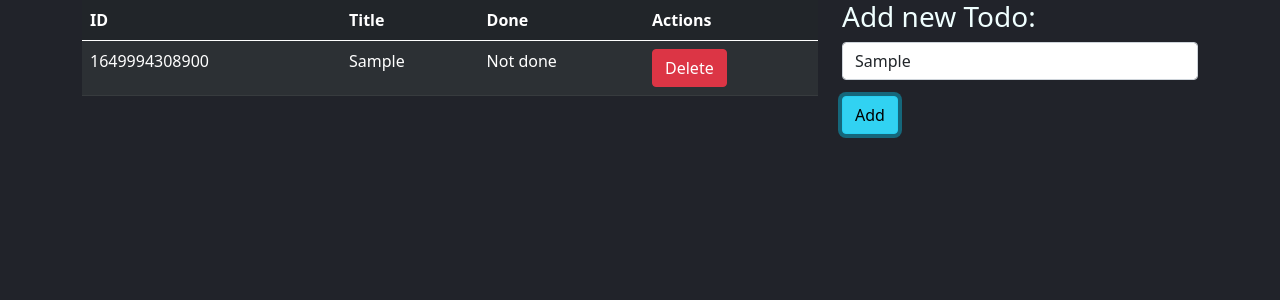
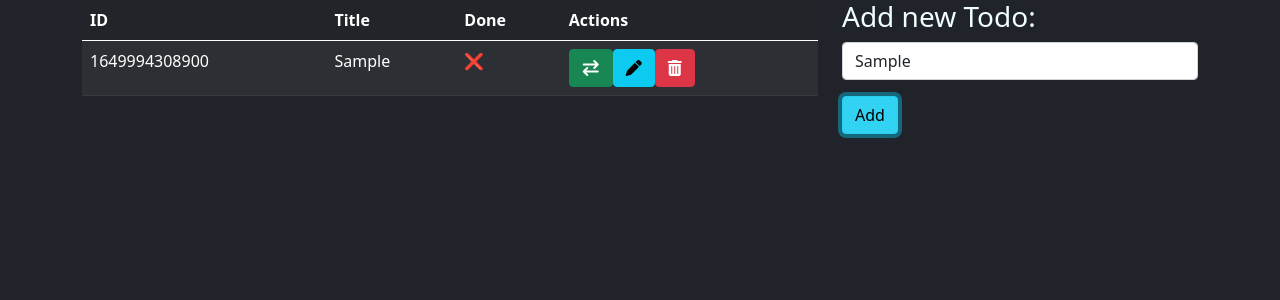
Before and after one commit to stargazing4122/13-todoapp-ts-context-newofnext, a React (Create React App) app: page / in a window 1280 px wide. Both pictures are taken after typing "Sample" into the empty fields and a click on the input "Add". Shown: the top 300 px of the page. Built offline with nearby package versions, Linux system fonts and the light colour scheme.

Commit message:
something of interface

```diff
--- a/public/index.html
+++ b/public/index.html
@@ -25,6 +25,7 @@
       Learn how to configure a non-root public URL by running `npm run build`.
     -->
     <link href="https://cdn.jsdelivr.net/npm/bootstrap@5.0.2/dist/css/bootstrap.min.css" rel="stylesheet" integrity="sha384-EVSTQN3/azprG1Anm3QDgpJLIm9Nao0Yz1ztcQTwFspd3yD65VohhpuuCOmLASjC" crossorigin="anonymous">
+    <link rel="stylesheet" href="https://cdnjs.cloudflare.com/ajax/libs/font-awesome/6.1.1/css/all.min.css" integrity="sha512-KfkfwYDsLkIlwQp6LFnl8zNdLGxu9YAA1QvwINks4PhcElQSvqcyVLLD9aMhXd13uQjoXtEKNosOWaZqXgel0g==" crossorigin="anonymous" referrerpolicy="no-referrer" />
     <title>Todo Appp - context</title>
   </head>
   <body>
--- a/src/components/TodoRow.tsx
+++ b/src/components/TodoRow.tsx
@@ -16,14 +16,30 @@ export const TodoRow: FC<Props> = ({ todo }) => {
     <tr>
       <td>{ todo.id }</td>
       <td>{ todo.title }</td>
-      <td>{ todo.isDone? 'Done' : 'Not done'}</td>
+      <td>{ todo.isDone? '✔️' : '❌'}</td>
       <td>
+        <button
+        type="button"
+        className="btn btn-success"
+        onClick={ handleButtonClick }
+        >
+          <i className="fa-solid fa-arrow-right-arrow-left"></i>
+        </button>
+
+        <button
+        type="button"
+        className="btn btn-info"
+        onClick={ handleButtonClick }
+        >
+          <i className="fa-solid fa-pen"></i>
+        </button>
+
         <button
         type="button"
         className="btn btn-danger"
         onClick={ handleButtonClick }
         >
-          Delete
+          <i className="fa-solid fa-trash-can"></i>
         </button>
       </td>
     </tr>
```
